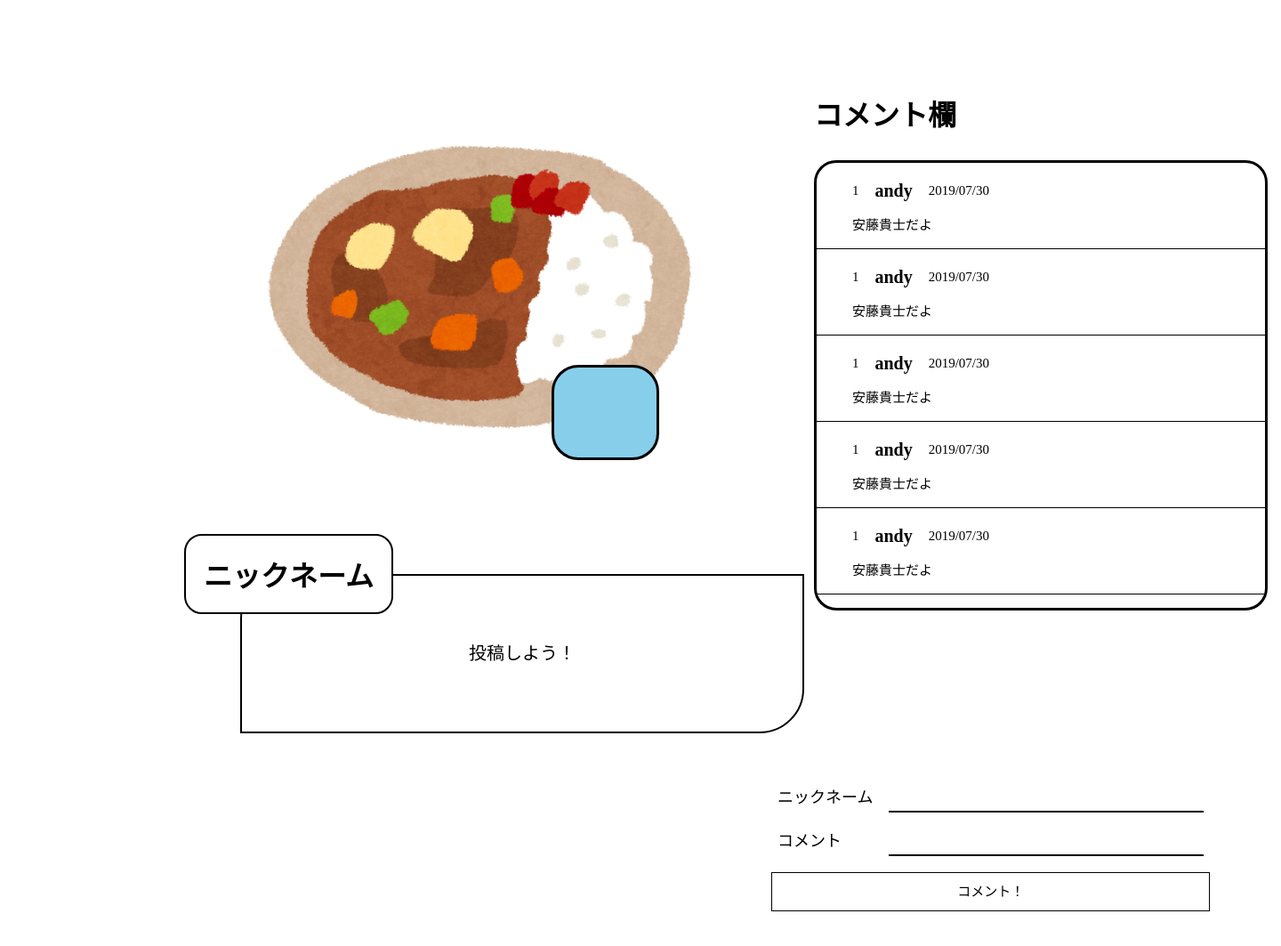
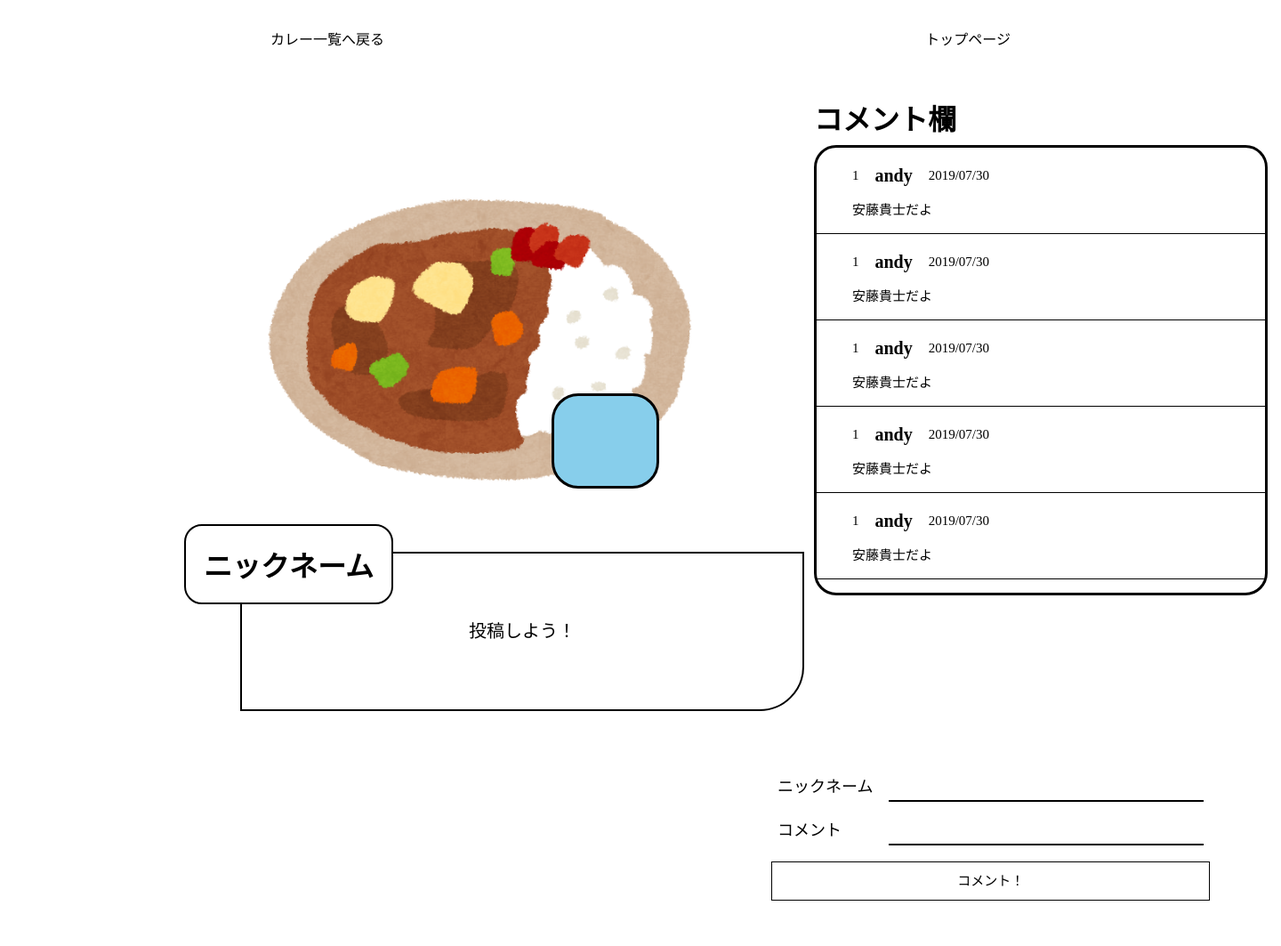
Before and after one commit to undew/Git_hunson_B, a PHP site: page /curry_list.php in a window 1440 px wide. Shown: the top 1063 px of the page at 89% size. Run offline with PHP 8.4, Linux system fonts and the light colour scheme.

Commit message:
レイアウト８割完成（カレー一覧表示以外）

```diff
--- a/css/curry_about.css
+++ b/css/curry_about.css
@@ -38,8 +38,22 @@ button:hover{
   height:100vh;
   width:100%;
   grid-template-areas:
+  "areaD areaD"
   "areaA areaB"
   "areaC areaB";
+}
+#header{
+  width:100%;
+  margin:0 auto;
+  padding:0 auto;
+  line-height:90px;
+  grid-area:areaD;
+}
+
+#toppage{
+    display:flex;
+    margin:0 auto;
+    padding:0 auto;
 }
 
 #result_image{
@@ -49,12 +63,12 @@ button:hover{
   animation-delay:4s;
   grid-area:areaA;
   position:relative;
-  top:250%;
+  top:23%;
   left:10%;
 }
 #color_image{
   position:relative;
-  top:-150%;
+  top:-18%;
   left:28%;
 }
 #color_image .color{
@@ -72,12 +86,16 @@ button:hover{
   grid-area:areaB;
 }
 #description h1{
+  position:relative;
+  top:-5%;
   padding:0 auto;
   margin:0 auto;
   padding-top:80px;
   line-height:100px;
 }
 #curry_comment{
+  position:relative;
+  top:-7%;
   border:solid 3px black;
   border-radius:25px 25px/25px 25px;
   height:500px;
@@ -108,7 +126,7 @@ button:hover{
   position:relative;
   text-align:center;
   left:15%;
-  top:10%;
+  top:-100%;
   mardin:0 auto;
   padding:0 auto;
   animation-name:fadein2;
@@ -142,7 +160,7 @@ button:hover{
 }
 .board_table{
   position:absolute;
-  top:75%;
+  top:74%;
   left:60%;
   line-height:30px;
   font-size:18px;
--- a/curry_list.php
+++ b/curry_list.php
@@ -8,6 +8,12 @@
   </head>
   <body>
     <div id="container">
+      <div id="header">
+        <div id="toppage">
+        <p>カレー一覧へ戻る</p>
+        <p>トップページ</p>
+      </div>
+      </div>
       <div id="result_image">
         <div id="curry_image">
           <p><img src="img/curry.png"></p>
```
